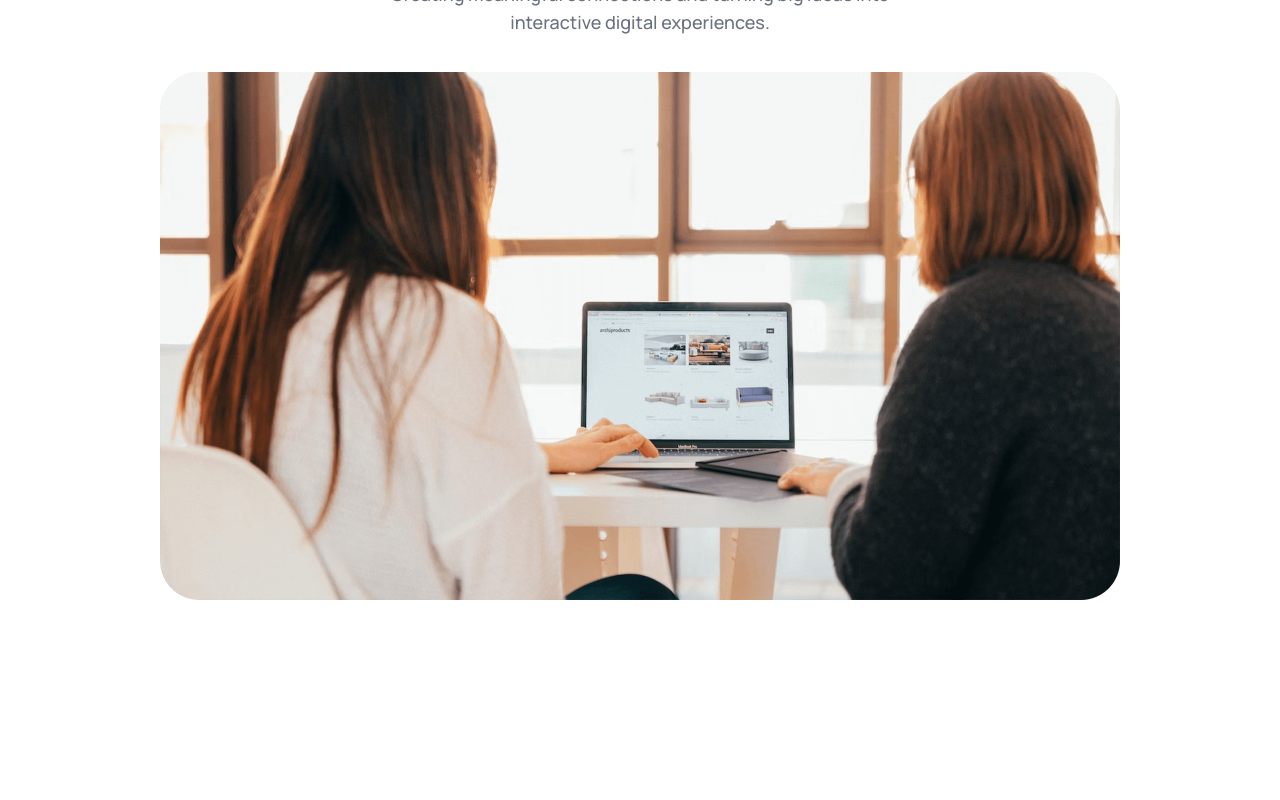
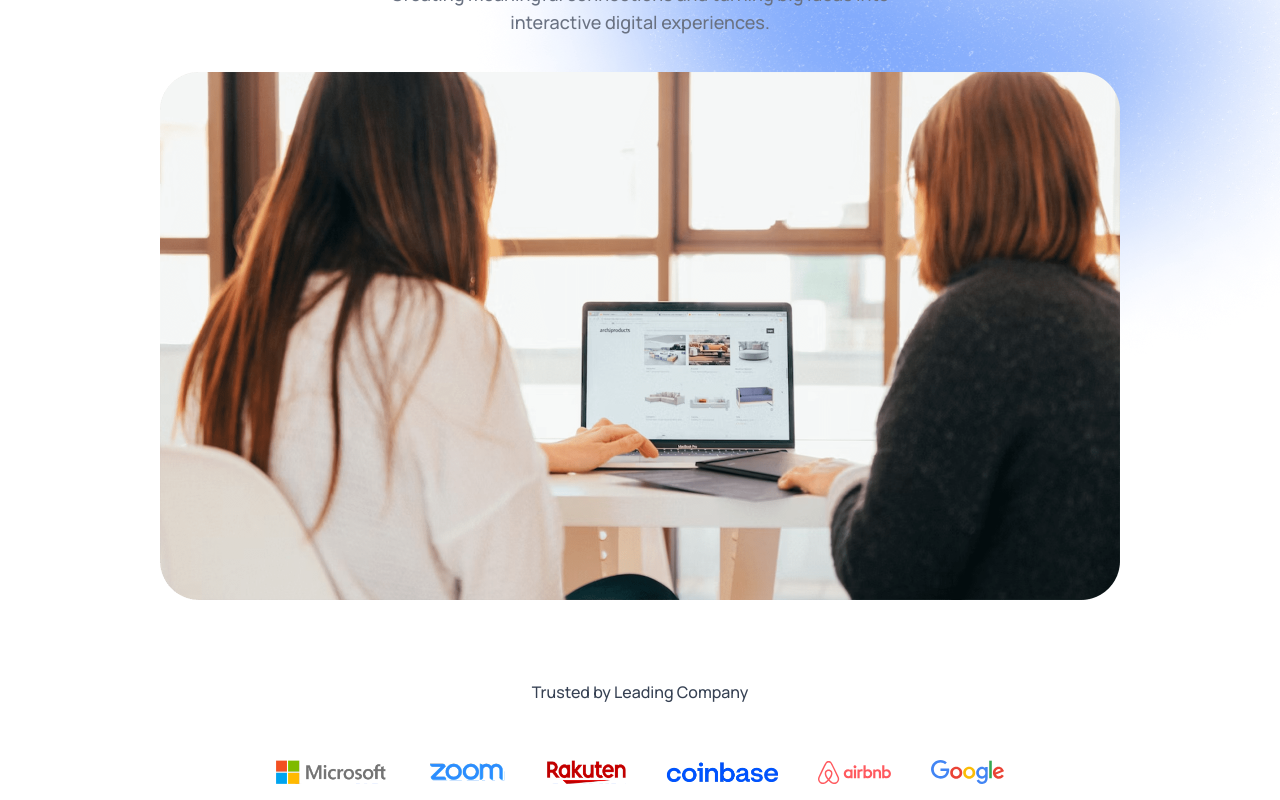
Before and after one commit to aj-allenn/agency.ai, a React (Vite) app: page / in a window 1280 px wide. Shown: the part 447-1247 px from the top of the page. Before the commit the page ends 1127 px from the top, so only its background shows below. Built offline with nearby package versions, Linux system fonts and the light colour scheme.

Commit message:
company logos added

```diff
--- a/src/App.jsx
+++ b/src/App.jsx
@@ -1,6 +1,7 @@
 import React, { useState } from "react";
 import Navbar from "./components/Navbar";
 import Hero from "./components/Hero";
+import TrustedBy from "./components/TrustedBy";
 
 const App=()=>{
 
@@ -11,6 +12,7 @@
     <div className="dark:bg-black relative">
          <Navbar theme={theme} setTheme={setTheme}/>
          <Hero/>
+         <TrustedBy/>
     </div>
   )
 }
--- a/src/components/Hero.jsx
+++ b/src/components/Hero.jsx
@@ -18,6 +18,7 @@
 
             <div className="relative">
                 <img src={assets.hero_img} alt="" className="w-full max-w-6xl" />
+                <img src={assets.bgImage1} alt="" className="absolute -top-40 -right-40 sm:-top-100 sm:-right-70 -z-1 dark:hidden" />
             </div>
 
         </div>
--- /dev/null
+++ b/src/components/TrustedBy.jsx
@@ -0,0 +1,17 @@
+import React from "react";
+import { company_logos } from "../assets/assets";
+
+const TrustedBy = ()=>{
+    return(
+        <div className="flex flex-col items-center px-4 sm:px-12 lg:px-24 xl:px-40 gap-10 text-gray-700 dark:text-white/80">
+            <h3 className="font-semibold">Trusted by Leading Company</h3>
+            <div className="flex items-center justify-center flex-wrap gap-10 m-4">
+                {company_logos.map((logo,index)=>(
+                    <img key={index} src={logo} alt="" className="max-h-5 sm:max-h-6 dark:drop-shadow-xl"/>
+                ))}
+
+            </div>
+        </div>
+    )
+}
+export default TrustedBy
```
